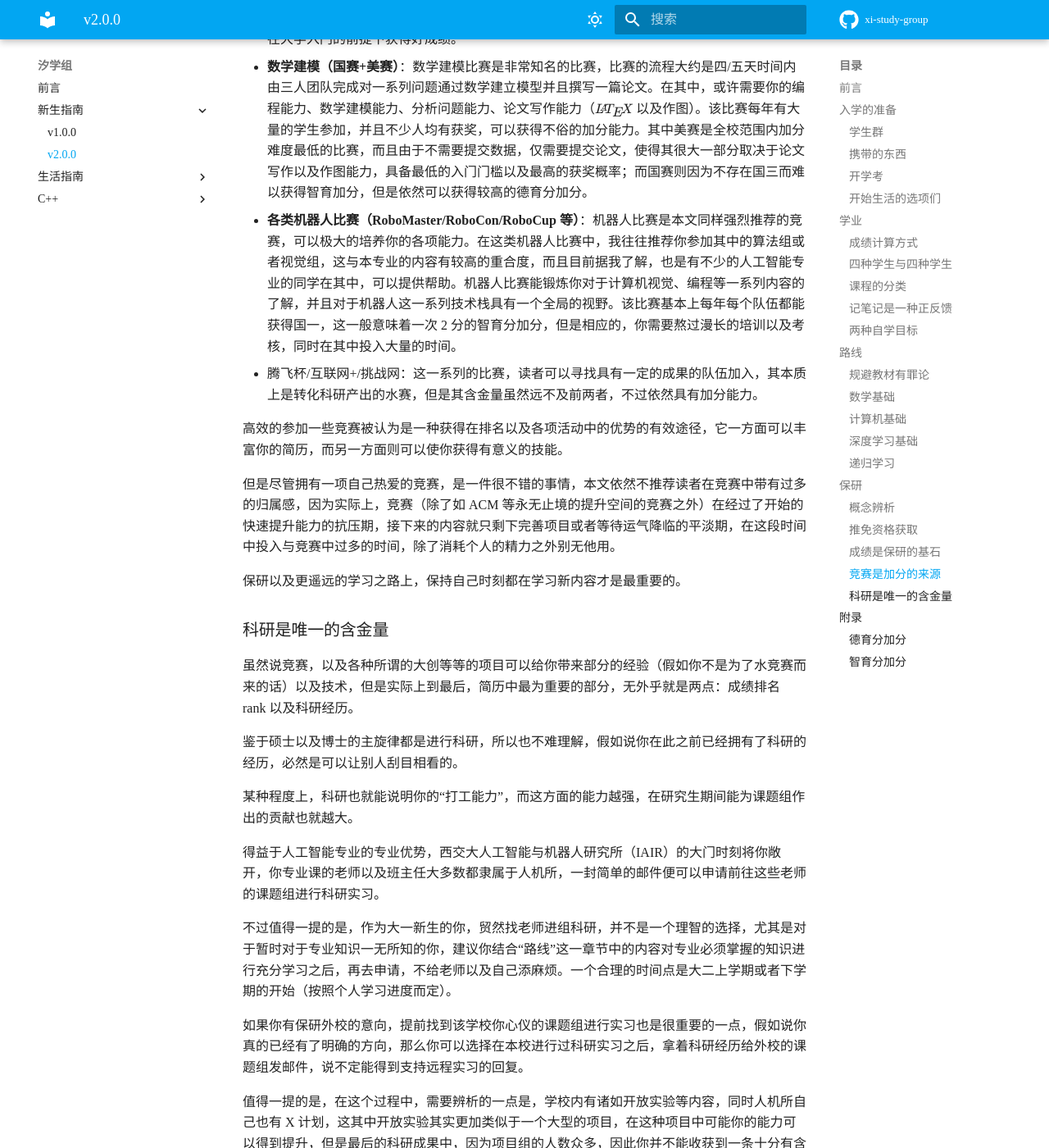
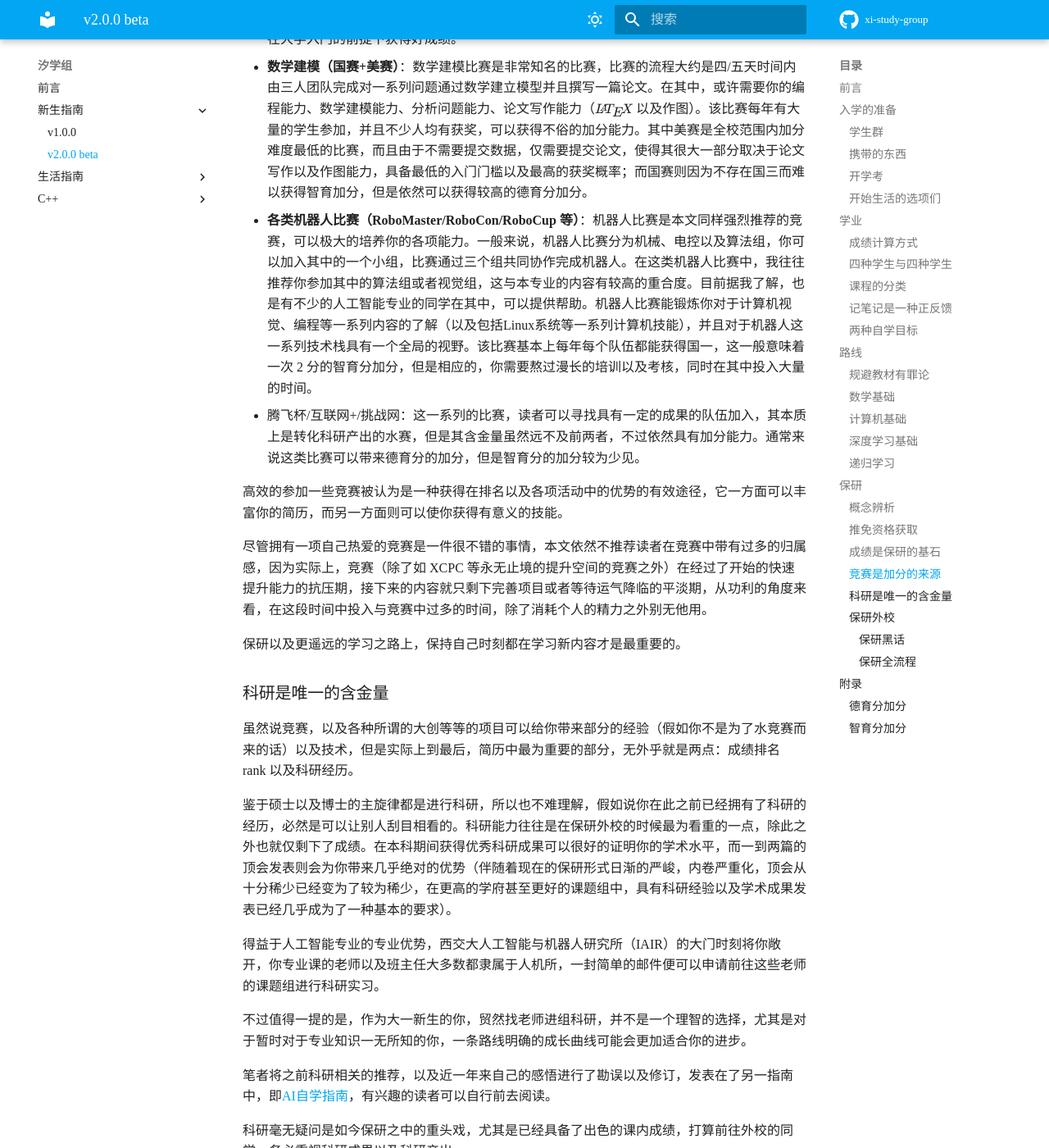
Before and after one commit to XiStudyGroup/XiStudyGroup, an MkDocs documentation site: the page built from docs/人工智能新生指南2024.md, in a window 1280 px wide and 1400 px high, scrolled down 10504 px. Shown: the whole window at 82% size. Built offline with MkDocs 1.6.1 and Material for MkDocs 9.7.7, drawn with Linux system fonts in a browser that asks for light colours; some web fonts are replaced; comment, search, counter and statistics services are not loaded; some of the changed text lies outside the part shown.

Commit message:
update guideline 2024 alpha

```diff
--- a/docs/人工智能新生指南2024.md
+++ b/docs/人工智能新生指南2024.md
@@ -241,12 +241,12 @@
 
 - **XCPC（ACM）**：本文将XCPC放在竞赛推荐的第一位，一方面算法能力的提升是受益终生的，也是众多竞赛中自我提升最大的竞赛，而在另一方面，对于保研外校来说，XCPC的获奖是唯一依然保有含金量的竞赛，远远有别于其他竞赛。对于参加过高中的奥林匹克信息竞赛的读者来说，XCPC 是 OI 的大学 DLC，但是对于在高中并没有参加过相关竞赛的读者来说，XCPC具有较高的入门门槛。尽管如此，入门XCPC并非毫无可能的，无数优秀的选手均可以在大学入门的前提下获得好成绩。
 - **数学建模（国赛+美赛）**：数学建模比赛是非常知名的比赛，比赛的流程大约是四/五天时间内由三人团队完成对一系列问题通过数学建立模型并且撰写一篇论文。在其中，或许需要你的编程能力、数学建模能力、分析问题能力、论文写作能力（$\LaTeX$ 以及作图）。该比赛每年有大量的学生参加，并且不少人均有获奖，可以获得不俗的加分能力。其中美赛是全校范围内加分难度最低的比赛，而且由于不需要提交数据，仅需要提交论文，使得其很大一部分取决于论文写作以及作图能力，具备最低的入门门槛以及最高的获奖概率；而国赛则因为不存在国三而难以获得智育加分，但是依然可以获得较高的德育分加分。
-- **各类机器人比赛（RoboMaster/RoboCon/RoboCup 等）**：机器人比赛是本文同样强烈推荐的竞赛，可以极大的培养你的各项能力。在这类机器人比赛中，我往往推荐你参加其中的算法组或者视觉组，这与本专业的内容有较高的重合度，而且目前据我了解，也是有不少的人工智能专业的同学在其中，可以提供帮助。机器人比赛能锻炼你对于计算机视觉、编程等一系列内容的了解，并且对于机器人这一系列技术栈具有一个全局的视野。该比赛基本上每年每个队伍都能获得国一，这一般意味着一次 2 分的智育分加分，但是相应的，你需要熬过漫长的培训以及考核，同时在其中投入大量的时间。
-- 腾飞杯/互联网+/挑战网：这一系列的比赛，读者可以寻找具有一定的成果的队伍加入，其本质上是转化科研产出的水赛，但是其含金量虽然远不及前两者，不过依然具有加分能力。
+- **各类机器人比赛（RoboMaster/RoboCon/RoboCup 等）**：机器人比赛是本文同样强烈推荐的竞赛，可以极大的培养你的各项能力。一般来说，机器人比赛分为机械、电控以及算法组，你可以加入其中的一个小组，比赛通过三个组共同协作完成机器人。在这类机器人比赛中，我往往推荐你参加其中的算法组或者视觉组，这与本专业的内容有较高的重合度。目前据我了解，也是有不少的人工智能专业的同学在其中，可以提供帮助。机器人比赛能锻炼你对于计算机视觉、编程等一系列内容的了解（以及包括Linux系统等一系列计算机技能），并且对于机器人这一系列技术栈具有一个全局的视野。该比赛基本上每年每个队伍都能获得国一，这一般意味着一次 2 分的智育分加分，但是相应的，你需要熬过漫长的培训以及考核，同时在其中投入大量的时间。
+- 腾飞杯/互联网+/挑战网：这一系列的比赛，读者可以寻找具有一定的成果的队伍加入，其本质上是转化科研产出的水赛，但是其含金量虽然远不及前两者，不过依然具有加分能力。通常来说这类比赛可以带来德育分的加分，但是智育分的加分较为少见。
 
 高效的参加一些竞赛被认为是一种获得在排名以及各项活动中的优势的有效途径，它一方面可以丰富你的简历，而另一方面则可以使你获得有意义的技能。
 
-但是尽管拥有一项自己热爱的竞赛，是一件很不错的事情，本文依然不推荐读者在竞赛中带有过多的归属感，因为实际上，竞赛（除了如 ACM 等永无止境的提升空间的竞赛之外）在经过了开始的快速提升能力的抗压期，接下来的内容就只剩下完善项目或者等待运气降临的平淡期，在这段时间中投入与竞赛中过多的时间，除了消耗个人的精力之外别无他用。
+尽管拥有一项自己热爱的竞赛是一件很不错的事情，本文依然不推荐读者在竞赛中带有过多的归属感，因为实际上，竞赛（除了如 XCPC 等永无止境的提升空间的竞赛之外）在经过了开始的快速提升能力的抗压期，接下来的内容就只剩下完善项目或者等待运气降临的平淡期，从功利的角度来看，在这段时间中投入与竞赛中过多的时间，除了消耗个人的精力之外别无他用。
 
 保研以及更遥远的学习之路上，保持自己时刻都在学习新内容才是最重要的。
 
@@ -254,21 +254,36 @@
 
 虽然说竞赛，以及各种所谓的大创等等的项目可以给你带来部分的经验（假如你不是为了水竞赛而来的话）以及技术，但是实际上到最后，简历中最为重要的部分，无外乎就是两点：成绩排名 rank 以及科研经历。
 
-鉴于硕士以及博士的主旋律都是进行科研，所以也不难理解，假如说你在此之前已经拥有了科研的经历，必然是可以让别人刮目相看的。
-
-某种程度上，科研也就能说明你的“打工能力”，而这方面的能力越强，在研究生期间能为课题组作出的贡献也就越大。
+鉴于硕士以及博士的主旋律都是进行科研，所以也不难理解，假如说你在此之前已经拥有了科研的经历，必然是可以让别人刮目相看的。科研能力往往是在保研外校的时候最为看重的一点，除此之外也就仅剩下了成绩。在本科期间获得优秀科研成果可以很好的证明你的学术水平，而一到两篇的顶会发表则会为你带来几乎绝对的优势（伴随着现在的保研形式日渐的严峻，内卷严重化，顶会从十分稀少已经变为了较为稀少，在更高的学府甚至更好的课题组中，具有科研经验以及学术成果发表已经几乎成为了一种基本的要求）。
 
 得益于人工智能专业的专业优势，西交大人工智能与机器人研究所（IAIR）的大门时刻将你敞开，你专业课的老师以及班主任大多数都隶属于人机所，一封简单的邮件便可以申请前往这些老师的课题组进行科研实习。
 
-不过值得一提的是，作为大一新生的你，贸然找老师进组科研，并不是一个理智的选择，尤其是对于暂时对于专业知识一无所知的你，建议你结合“路线”这一章节中的内容对专业必须掌握的知识进行充分学习之后，再去申请，不给老师以及自己添麻烦。一个合理的时间点是大二上学期或者下学期的开始（按照个人学习进度而定）。
+不过值得一提的是，作为大一新生的你，贸然找老师进组科研，并不是一个理智的选择，尤其是对于暂时对于专业知识一无所知的你，一条路线明确的成长曲线可能会更加适合你的进步。
 
-如果你有保研外校的意向，提前找到该学校你心仪的课题组进行实习也是很重要的一点，假如说你真的已经有了明确的方向，那么你可以选择在本校进行过科研实习之后，拿着科研经历给外校的课题组发邮件，说不定能得到支持远程实习的回复。
+笔者将之前科研相关的推荐，以及近一年来自己的感悟进行了勘误以及修订，发表在了另一指南中，即[AI自学指南](https://axi404.github.io/ai-self-learning/)，有兴趣的读者可以自行前去阅读。
 
-值得一提的是，在这个过程中，需要辨析的一点是，学校内有诸如开放实验等内容，同时人机所自己也有 X 计划，这其中开放实验其实更加类似于一个大型的项目，在这种项目中可能你的能力可以得到提升，但是最后的科研成果中，因为项目组的人数众多，因此你并不能收获到一条十分有含金量的简历（但是还是推荐大家去，师兄师姐给带着还是很不错的，尤其你还是小白的情况下，自己接下一个课题属于打肿脸充胖子的行为，老师也不会给予你足够的资源）。在人机所找到一名合适的老师，并且从事恰当的下游任务（下游任务的概念意思是，比如说 CV 领域，最卷的应该是识别一类的，但是相较起来，医学影像分割是使用识别领域的成果进行进一步的加工，这方面就被称为下游），很可能能带来最高的产出效率，但是值得一提的是，这会很消耗你的精力，假如说你一个星期不能再科研上投入大于 50 小时，那么请礼貌的离开，去开放实验。
-
-在初步的进入了科研的道路之后，你的一切学习都会进入正轨，无外乎一个极为舒适的循环。主持一项自己的课题，寻找 idea，开始实验并且不断地打磨，发表自己的文章，之后再次主持课题。而在这中间则可以适当优雅的穿插一些自学的时间，这是很重要的，保持自己对于整个领域的视野，不断学习的心，以及向着自己最后感兴趣的领域前进。
+科研毫无疑问是如今保研之中的重头戏，尤其是已经具备了出色的课内成绩，打算前往外校的同学，务必重视科研成果以及科研产出。
 
 笔者希望本文的读者将科研认为是一项有趣且可以为之奋斗终生的事业，最后你们会在某一个领域深耕，并且为人类的进步向前拓宽一点点的边界，这一过程无疑是富有意义的。
+
+### 保研外校
+
+要说本篇指南相较1.0.0版本做出的最大的修订，那便是添加了保研外校的章节，这也会是一个较长的章节，帮助还未了解全貌的同学了解保研外校的全部流程以及节奏。
+
+保研外校的本质上很大一部分是信息战，个人能力决定了保研的下限，而掌握的信息则决定了保研的上限。
+
+计算机保研交流群（绿群）作为全国最大非商业用爱交流计算机保研交流群，一直致力于打破这种信息差，如今互联网上的大量保研相关回复与资料的背后可能均有绿群的身影，欢迎大家前往[绿群主页](https://github.com/CS-BAOYAN/)了解更多内容。
+
+本教程中的大量内容也存在自绿群开源信息的引用<del>（按理来说我已经成为github organization member以及QQ管理员，稍微偷一点应该问题不大）</del>。
+
+#### 保研黑话
+
+在一切开始之前，有必要首先了解一些保研的基本黑话，这些内容通常使用较短的词汇涵盖一些保研领域中的高频信息：
+
+
+
+#### 保研全流程
+
 
 
 ## 附录
--- a/mkdocs.yml
+++ b/mkdocs.yml
@@ -76,7 +76,7 @@
   - 前言: "index.md"
   - 新生指南:
     - v1.0.0: "人工智能新生指南2023.md"
-    - v2.0.0: "人工智能新生指南2024.md"
+    - v2.0.0 beta: "人工智能新生指南2024.md"
   - 生活指南:
     - v0.1.0: "生活指南.md"
   - C++:
```
Also changed, not shown: docs/index.md (+9 -0 lines).
